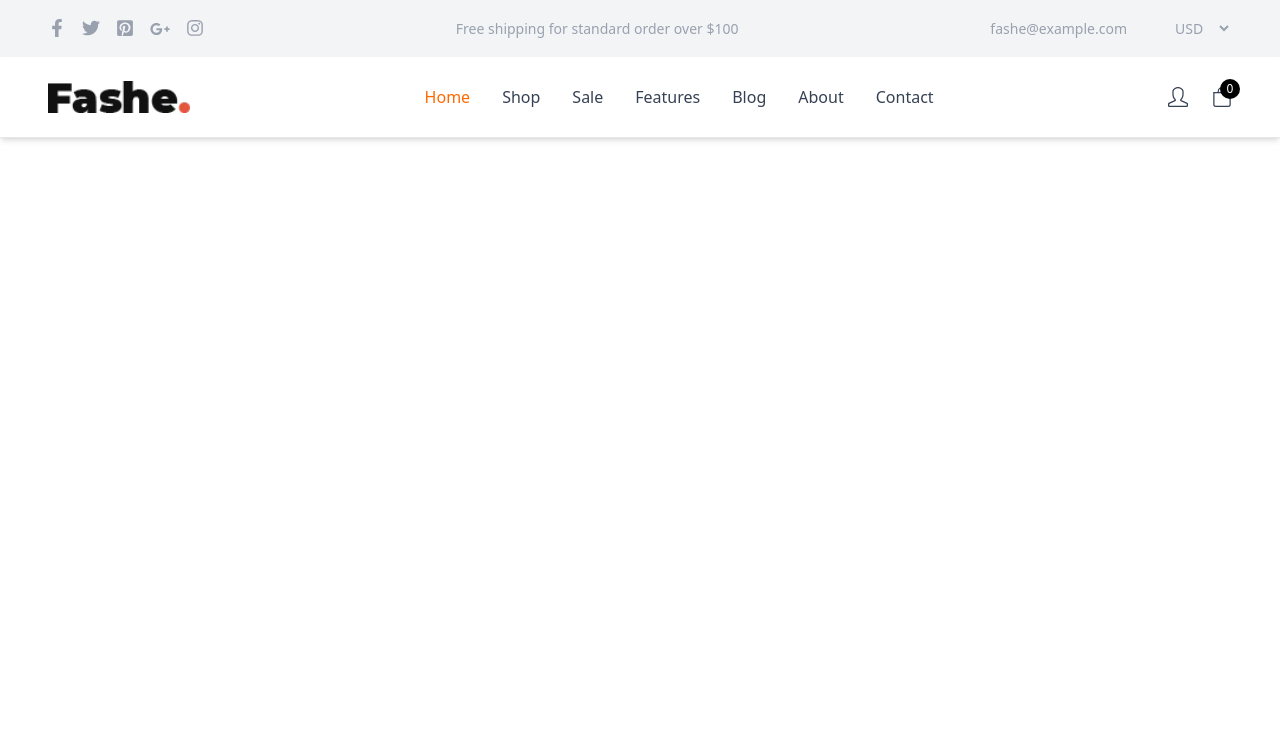
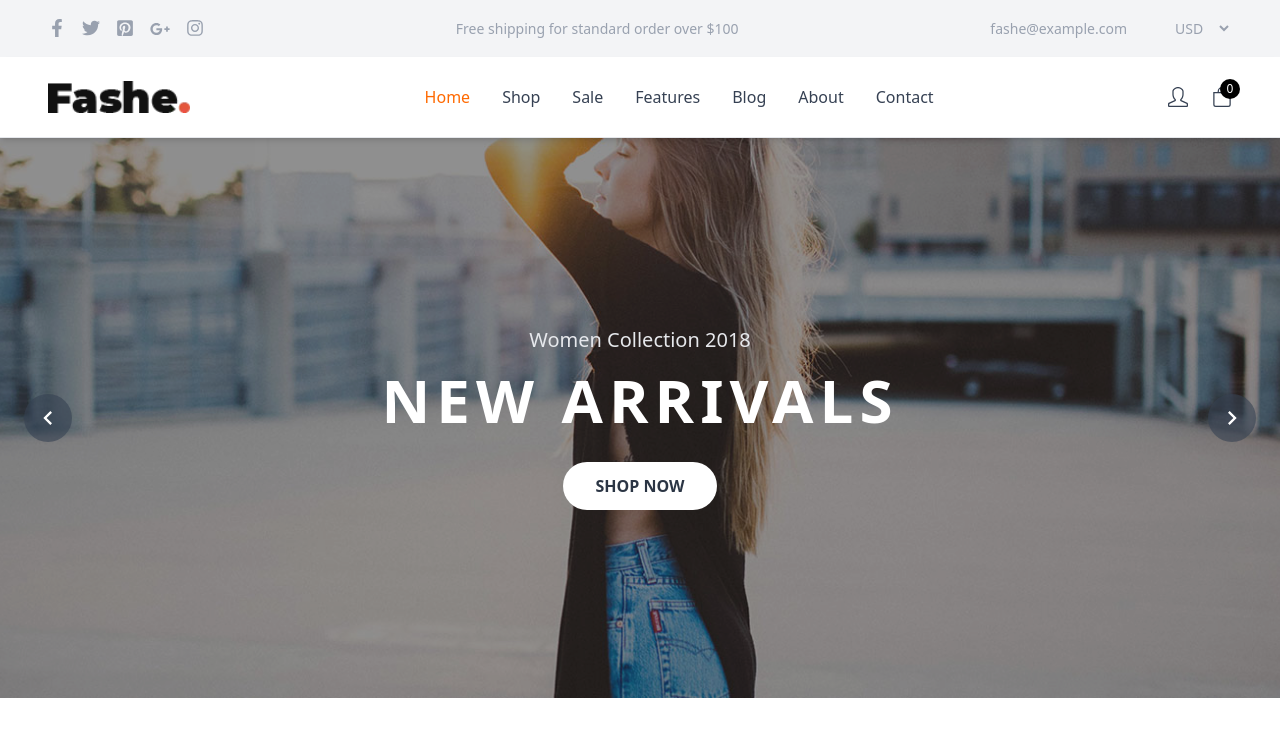
Before and after one commit to Aymen-zhr/Aymen_Zouhari_Final_Project_React, a React (Vite) app in the folder final project react/: page / in a window 1280 px wide. Shown: the top 736 px of the page. Built offline with nearby package versions, Linux system fonts and the light colour scheme.

Commit message:
feat: added Carousel

```diff
--- a/final project react/src/pages/home/index.jsx
+++ b/final project react/src/pages/home/index.jsx
@@ -1,12 +1,14 @@
 import React from "react";
 import Navbar from "../../components/Header/Navbar";
 import Topbar from "../../components/Header/TopBar";
+import HeroCarousel from "./partials/HeroCarousel";
 
 const Index = () => {
   return (
     <>
       <Topbar />
       <Navbar />
+      <HeroCarousel />
     </>
   );
 };
--- /dev/null
+++ b/final project react/src/pages/home/partials/HeroCarousel.jsx
@@ -0,0 +1,66 @@
+import React, { useState, useEffect } from "react";
+import { MdChevronLeft, MdChevronRight } from "react-icons/md";
+import { images } from "../../../constants/images";
+
+const HeroCarousel = () => {
+    const [currentHeroSlide, setCurrentHeroSlide] = useState(0);
+
+    useEffect(() => {
+        const interval = setInterval(() => {
+            setCurrentHeroSlide((prev) => (prev + 1) % 3);
+        }, 5000);
+        return () => clearInterval(interval);
+    }, []);
+
+    const nextHeroSlide = () => {
+        setCurrentHeroSlide((prev) => (prev + 1) % 3);
+    };
+
+    const prevHeroSlide = () => {
+        setCurrentHeroSlide((prev) => (prev - 1 + 3) % 3);
+    };
+
+    return (
+        <div className="relative w-full h-140 overflow-hidden">
+            <div className={`absolute inset-0 transition-opacity duration-700 ease-in-out ${currentHeroSlide === 0 ? "opacity-100" : "opacity-0"}`}>
+                <img src={images.carousel.carousel1} alt="Slide 1" className="w-full h-full object-cover" />
+                <div className="absolute inset-0 bg-black/30 flex flex-col items-center justify-center">
+                    <div className="text-center text-white">
+                        <p className="text-lg md:text-xl text-gray-200 mb-4">Women Collection 2018</p>
+                        <h1 className="text-5xl md:text-6xl font-bold mb-8 tracking-widest">NEW ARRIVALS</h1>
+                        <button className="px-8 py-3 bg-white cursor-pointer hover:text-white text-gray-800 font-semibold rounded-full hover:bg-gray-100 transition-colors duration-300">SHOP NOW</button>
+                    </div>
+                </div>
+            </div>
+            <div className={`absolute inset-0 transition-opacity duration-700 ease-in-out ${currentHeroSlide === 1 ? "opacity-100" : "opacity-0"}`}>
+                <img src={images.carousel.carousel2} alt="Slide 2" className="w-full h-full object-cover" />
+                <div className="absolute inset-0 bg-black/30 flex flex-col items-center justify-center">
+                    <div className="text-center text-white">
+                        <p className="text-lg md:text-xl text-gray-200 mb-4">Women Collection 2018</p>
+                        <h1 className="text-5xl md:text-6xl font-bold mb-8 tracking-widest">NEW ARRIVALS</h1>
+                        <button className="px-8 py-3 bg-white cursor-pointer hover:text-white text-gray-800 font-semibold rounded-full hover:bg-gray-100 transition-colors duration-300">SHOP NOW</button>
+                    </div>
+                </div>
+            </div>
+            <div className={`absolute inset-0 transition-opacity duration-700 ease-in-out ${currentHeroSlide === 2 ? "opacity-100" : "opacity-0"}`}>
+                <img src={images.carousel.carousel3} alt="Slide 3" className="w-full h-full object-cover" />
+                <div className="absolute inset-0 bg-black/30 flex flex-col items-center justify-center">
+                    <div className="text-center text-white">
+                        <p className="text-lg md:text-xl text-gray-200 mb-4">Women Collection 2018</p>
+                        <h1 className="text-5xl md:text-6xl font-bold mb-8 tracking-widest">NEW ARRIVALS</h1>
+                        <button className="px-8 py-3 bg-white cursor-pointer hover:text-white text-gray-800 font-semibold rounded-full hover:bg-gray-100 transition-colors duration-300">SHOP NOW</button>
+                    </div>
+                </div>
+            </div>
+
+            <button onClick={prevHeroSlide} className="absolute left-6 top-1/2 transform -translate-y-1/2 z-30 flex items-center justify-center w-12 h-12 bg-gray-700/60 hover:bg-gray-800 transition-colors duration-300 rounded-full">
+                <MdChevronLeft size={28} className="text-white" />
+            </button>
+            <button onClick={nextHeroSlide} className="absolute right-6 top-1/2 transform -translate-y-1/2 z-30 flex items-center justify-center w-12 h-12 bg-gray-700/60 hover:bg-gray-800 transition-colors duration-300 rounded-full">
+                <MdChevronRight size={28} className="text-white" />
+            </button>
+        </div>
+    );
+};
+
+export default HeroCarousel;
```
